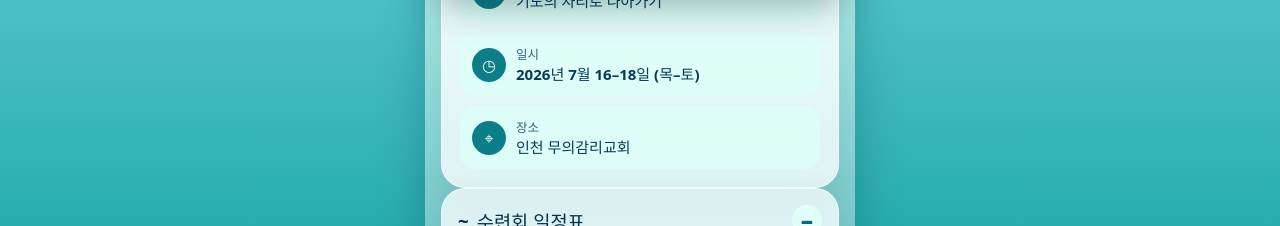
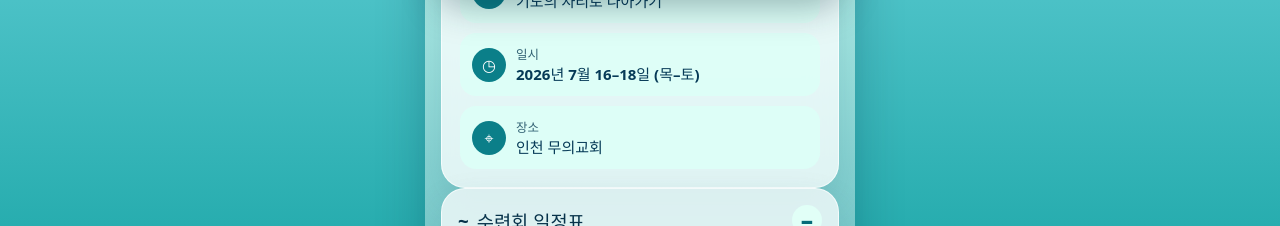
Before and after one commit to NAMYUNMONG/youth-retreat-2026, a React (Vite) app: page / in a window 1280 px wide. Shown: the part 800-1026 px from the top of the page. Built offline with nearby package versions, Linux system fonts and the light colour scheme.

Commit message:
Update retreat location link

```diff
--- a/src/components/RetreatInfo.tsx
+++ b/src/components/RetreatInfo.tsx
@@ -52,7 +52,11 @@ export function RetreatInfo() {
           <div>
             <span aria-hidden="true">⌖</span>
             <p>장소</p>
-            <strong>인천 무의감리교회</strong>
+            <strong>
+              <a href="https://naver.me/xdjoQdGo" target="_blank" rel="noreferrer">
+                인천 무의교회
+              </a>
+            </strong>
           </div>
         </div>
       </div>
```
